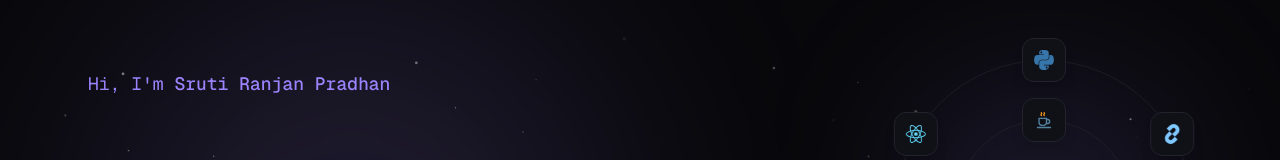
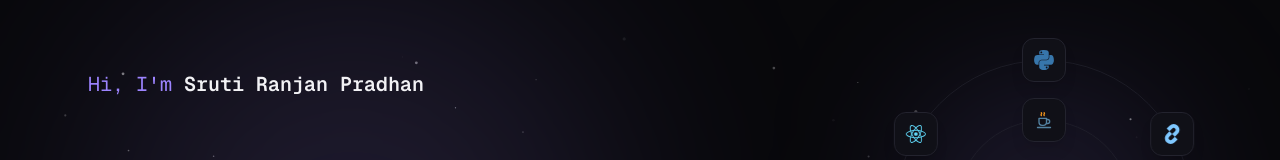
Before and after one commit to SR-Pradhan/Portfolio, a Next.js app in the folder frontend/: page / in a window 1280 px wide. Shown: the part 216-376 px from the top of the page. Built offline with nearby package versions, Linux system fonts and the light colour scheme; no server answers.

Commit message:
Emphasise the name in the hero greeting

```diff
--- a/frontend/src/components/sections/Hero.tsx
+++ b/frontend/src/components/sections/Hero.tsx
@@ -25,9 +25,13 @@ export default function Hero() {
             initial={{ opacity: 0, y: 12 }}
             animate={{ opacity: 1, y: 0 }}
             transition={{ duration: 0.5 }}
-            className="mb-5 font-mono text-base text-accent sm:text-lg"
+            className="mb-5 font-mono text-lg text-accent sm:text-xl"
           >
-            Hi, I&apos;m <span className="font-medium">{site.name}</span>
+            {/* the greeting stays accent and light; the name carries the weight
+                and the foreground colour, so the eye lands on it rather than on
+                "Hi, I'm" */}
+            Hi, I&apos;m{" "}
+            <span className="font-semibold text-foreground">{site.name}</span>
           </motion.p>
 
           <motion.h1
```
